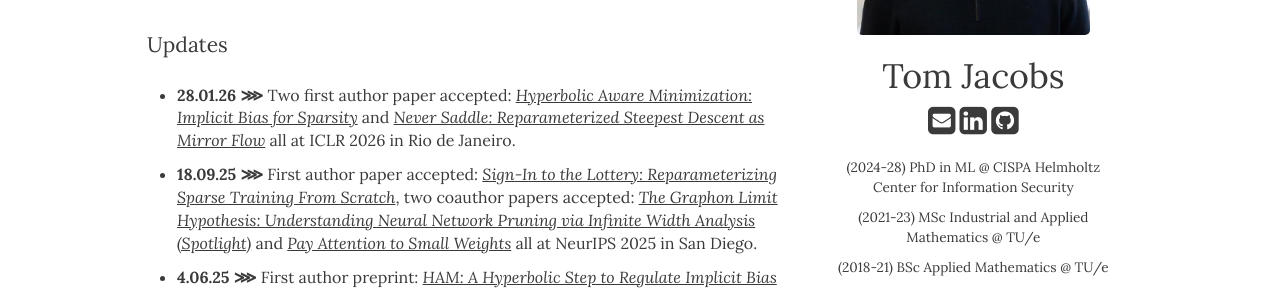
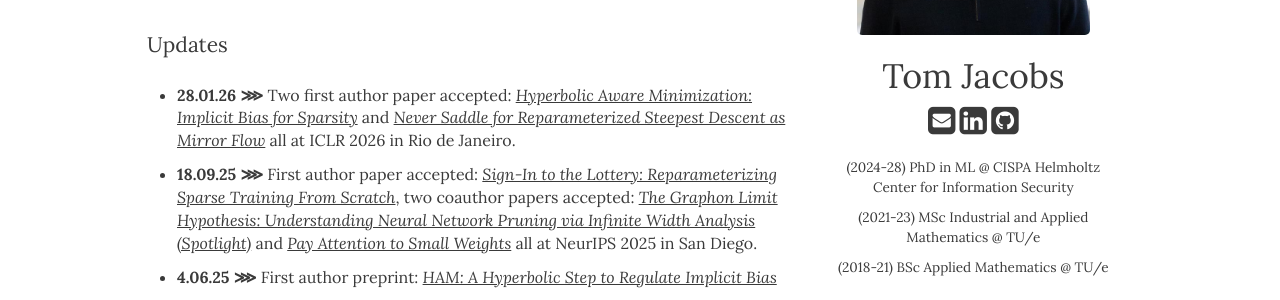
Before and after one commit to TomJacobs05/tomjacobs05.github.io, a Jekyll site: the page built from _pages/home.md, in a window 1280 px wide. Shown: the part 298-598 px from the top of the page. Built offline with Jekyll 4.4.1, drawn with Linux system fonts in a browser that asks for light colours; nearby versions of some CDN libraries; a style sheet for code colours, icons or effects is not loaded.

Commit message:
Update news.yml

```diff
--- a/_data/news.yml
+++ b/_data/news.yml
@@ -1,5 +1,5 @@
 - date: 28.01.2026
-  description: "Two first author paper accepted: *[Hyperbolic Aware Minimization: Implicit Bias for Sparsity](https://openreview.net/forum?id=XKB5Hu0ACY)* and *[Never Saddle: Reparameterized Steepest Descent as Mirror Flow](https://openreview.net/forum?id=YgudIlQ9nC)*  all at ICLR 2026 in Rio de Janeiro."
+  description: "Two first author paper accepted: *[Hyperbolic Aware Minimization: Implicit Bias for Sparsity](https://openreview.net/forum?id=XKB5Hu0ACY)* and *[Never Saddle for Reparameterized Steepest Descent as Mirror Flow](https://openreview.net/forum?id=YgudIlQ9nC)*  all at ICLR 2026 in Rio de Janeiro."
 
 - date: 18.09.2025
   description: "First author paper accepted: *[Sign-In to the Lottery: Reparameterizing Sparse Training From Scratch](https://arxiv.org/abs/2504.12801)*, two coauthor papers accepted: *[The Graphon Limit Hypothesis: Understanding Neural Network Pruning via Infinite Width Analysis (Spotlight)](https://neurips.cc/virtual/2025/poster/119150)* and *[Pay Attention to Small Weights](https://neurips.cc/virtual/2025/poster/117524)*  all at NeurIPS 2025 in San Diego."
```
